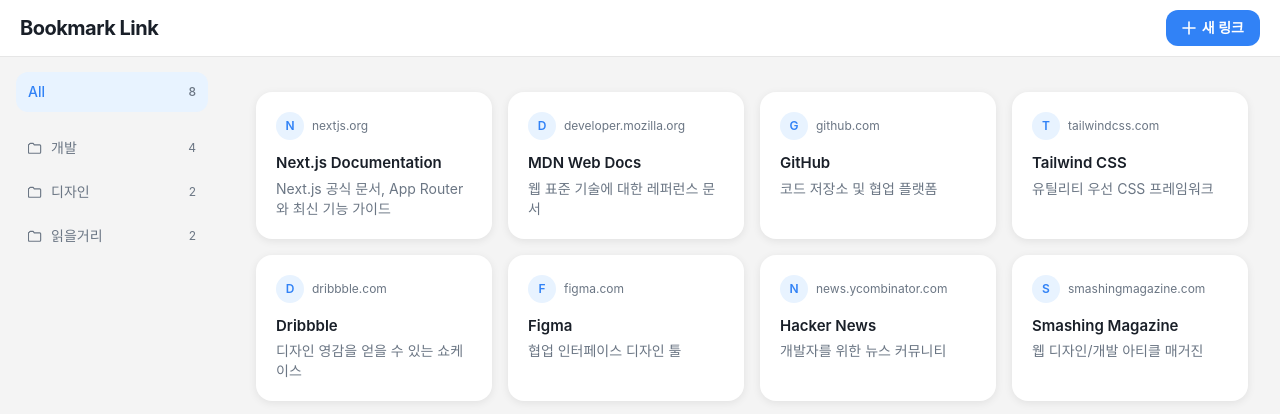
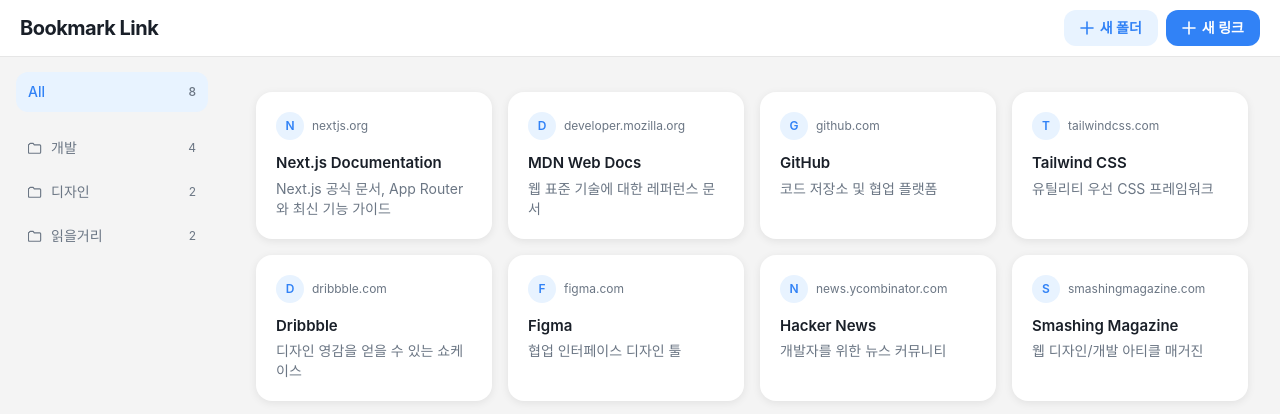
Before and after one commit to cyzo247/20.bookmark-link, a Next.js app: page / in a window 1280 px wide. Shown: the top 414 px of the page. Built offline with nearby package versions, Linux system fonts and the light colour scheme.

Commit message:
3.폴더 관리 추가

```diff
--- a/app/layout.tsx
+++ b/app/layout.tsx
@@ -1,6 +1,7 @@
 import type { Metadata } from "next";
 import Header from "@/components/Header";
 import Sidebar from "@/components/Sidebar";
+import FolderProvider from "@/components/FolderProvider";
 import { folders } from "@/app/_lib/mock-data";
 import "./globals.css";
 
@@ -13,11 +14,13 @@
   return (
     <html lang="ko" className="h-full antialiased">
       <body className="flex min-h-full flex-col">
-        <Header />
-        <div className="flex flex-1">
-          <Sidebar folders={folders} />
-          <main className="flex-1 px-8 pt-9 pb-8">{children}</main>
-        </div>
+        <FolderProvider initialFolders={folders}>
+          <Header />
+          <div className="flex flex-1">
+            <Sidebar />
+            <main className="flex-1 px-8 pt-9 pb-8">{children}</main>
+          </div>
+        </FolderProvider>
       </body>
     </html>
   );
--- /dev/null
+++ b/components/FolderProvider.tsx
@@ -0,0 +1,45 @@
+"use client";
+
+import { createContext, useContext, useState, type ReactNode } from "react";
+import type { Folder } from "@/app/_lib/mock-data";
+
+type FolderContextValue = {
+  folders: Folder[];
+  addFolder: (name: string) => void;
+};
+
+const FolderContext = createContext<FolderContextValue | null>(null);
+
+export default function FolderProvider({
+  initialFolders,
+  children,
+}: {
+  initialFolders: Folder[];
+  children: ReactNode;
+}) {
+  const [folders, setFolders] = useState<Folder[]>(initialFolders);
+
+  function addFolder(name: string) {
+    const trimmed = name.trim();
+    if (!trimmed) return;
+
+    setFolders((current) => [
+      ...current,
+      { id: crypto.randomUUID(), name: trimmed, count: 0 },
+    ]);
+  }
+
+  return (
+    <FolderContext.Provider value={{ folders, addFolder }}>
+      {children}
+    </FolderContext.Provider>
+  );
+}
+
+export function useFolders() {
+  const context = useContext(FolderContext);
+  if (!context) {
+    throw new Error("useFolders must be used within a FolderProvider");
+  }
+  return context;
+}
--- a/components/Header.tsx
+++ b/components/Header.tsx
@@ -1,4 +1,5 @@
 import Link from "next/link";
+import NewFolderButton from "@/components/NewFolderButton";
 
 export default function Header() {
   return (
@@ -9,6 +10,9 @@
       >
         Bookmark Link
       </Link>
+
+      <div className="flex items-center gap-2">
+        <NewFolderButton />
 
         <Link
           href="/new"
@@ -30,6 +34,7 @@
           </svg>
           새 링크
         </Link>
+      </div>
     </header>
   );
 }
--- /dev/null
+++ b/components/NewFolderButton.tsx
@@ -0,0 +1,45 @@
+"use client";
+
+import { useState } from "react";
+import NewFolderModal from "@/components/NewFolderModal";
+import { useFolders } from "@/components/FolderProvider";
+
+export default function NewFolderButton() {
+  const [isOpen, setIsOpen] = useState(false);
+  const { addFolder } = useFolders();
+
+  function handleSave(name: string) {
+    addFolder(name);
+    setIsOpen(false);
+  }
+
+  return (
+    <>
+      <button
+        type="button"
+        onClick={() => setIsOpen(true)}
+        className="btn-secondary flex h-9 items-center gap-1.5 rounded-xl px-4 text-sm font-semibold"
+      >
+        <svg
+          width="14"
+          height="14"
+          viewBox="0 0 14 14"
+          fill="none"
+          aria-hidden="true"
+        >
+          <path
+            d="M7 1v12M1 7h12"
+            stroke="currentColor"
+            strokeWidth="1.6"
+            strokeLinecap="round"
+          />
+        </svg>
+        새 폴더
+      </button>
+
+      {isOpen && (
+        <NewFolderModal onClose={() => setIsOpen(false)} onSave={handleSave} />
+      )}
+    </>
+  );
+}
--- /dev/null
+++ b/components/NewFolderModal.tsx
@@ -0,0 +1,65 @@
+"use client";
+
+import { useState } from "react";
+
+export default function NewFolderModal({
+  onClose,
+  onSave,
+}: {
+  onClose: () => void;
+  onSave: (name: string) => void;
+}) {
+  const [name, setName] = useState("");
+
+  function handleSubmit(event: React.FormEvent<HTMLFormElement>) {
+    event.preventDefault();
+    if (!name.trim()) return;
+    onSave(name);
+  }
+
+  return (
+    <div className="fixed inset-0 z-50 flex items-center justify-center bg-black/40 px-4">
+      <form
+        onSubmit={handleSubmit}
+        className="panel flex w-full max-w-sm flex-col gap-5 rounded-2xl p-6"
+      >
+        <h2 className="text-[20px] font-bold text-[var(--text)]">새 폴더</h2>
+
+        <div className="flex flex-col gap-1.5">
+          <label
+            htmlFor="folder-name"
+            className="text-sm font-medium text-[var(--text)]"
+          >
+            폴더 이름
+          </label>
+          <input
+            id="folder-name"
+            type="text"
+            autoFocus
+            required
+            value={name}
+            onChange={(event) => setName(event.target.value)}
+            placeholder="폴더 이름을 입력하세요"
+            className="input-field h-12 rounded-xl px-4 text-[15px]"
+          />
+        </div>
+
+        <div className="flex gap-2">
+          <button
+            type="button"
+            onClick={onClose}
+            className="btn-secondary flex h-12 flex-1 items-center justify-center rounded-xl text-[15px] font-bold"
+          >
+            취소
+          </button>
+          <button
+            type="submit"
+            className="btn-primary flex h-12 flex-1 items-center justify-center rounded-xl text-[15px] font-bold"
+          >
+            저장
+          </button>
+        </div>
+      </form>
+    </div>
+  );
+}
--- a/components/Sidebar.tsx
+++ b/components/Sidebar.tsx
@@ -2,11 +2,12 @@
 
 import Link from "next/link";
 import { usePathname } from "next/navigation";
-import type { Folder } from "@/app/_lib/mock-data";
 import FolderList from "@/components/FolderList";
+import { useFolders } from "@/components/FolderProvider";
 
-export default function Sidebar({ folders }: { folders: Folder[] }) {
+export default function Sidebar() {
   const pathname = usePathname();
+  const { folders } = useFolders();
   const isAllActive = pathname === "/";
 
   return (
```
Also changed, not shown: 1 other file (tests, documents, lock files or other folders). Lines whose indentation alone changed are shown as unchanged.
